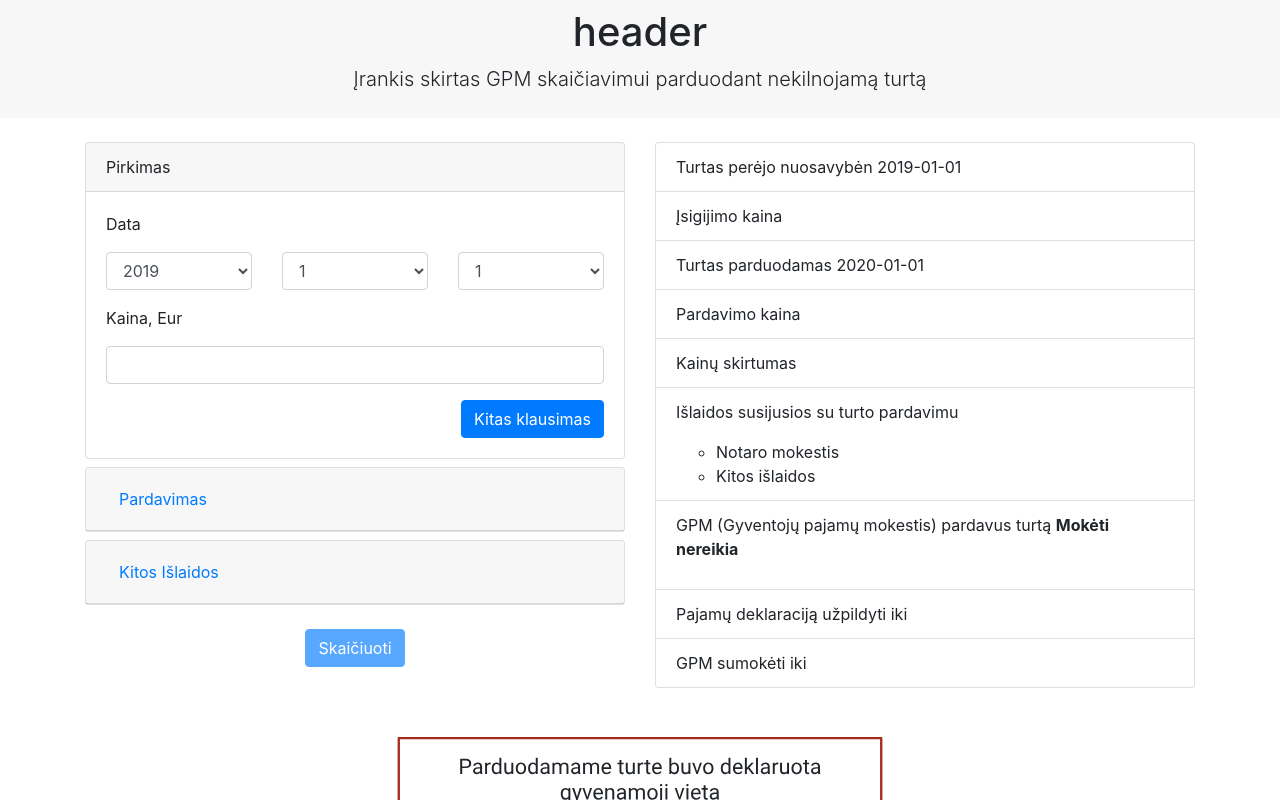
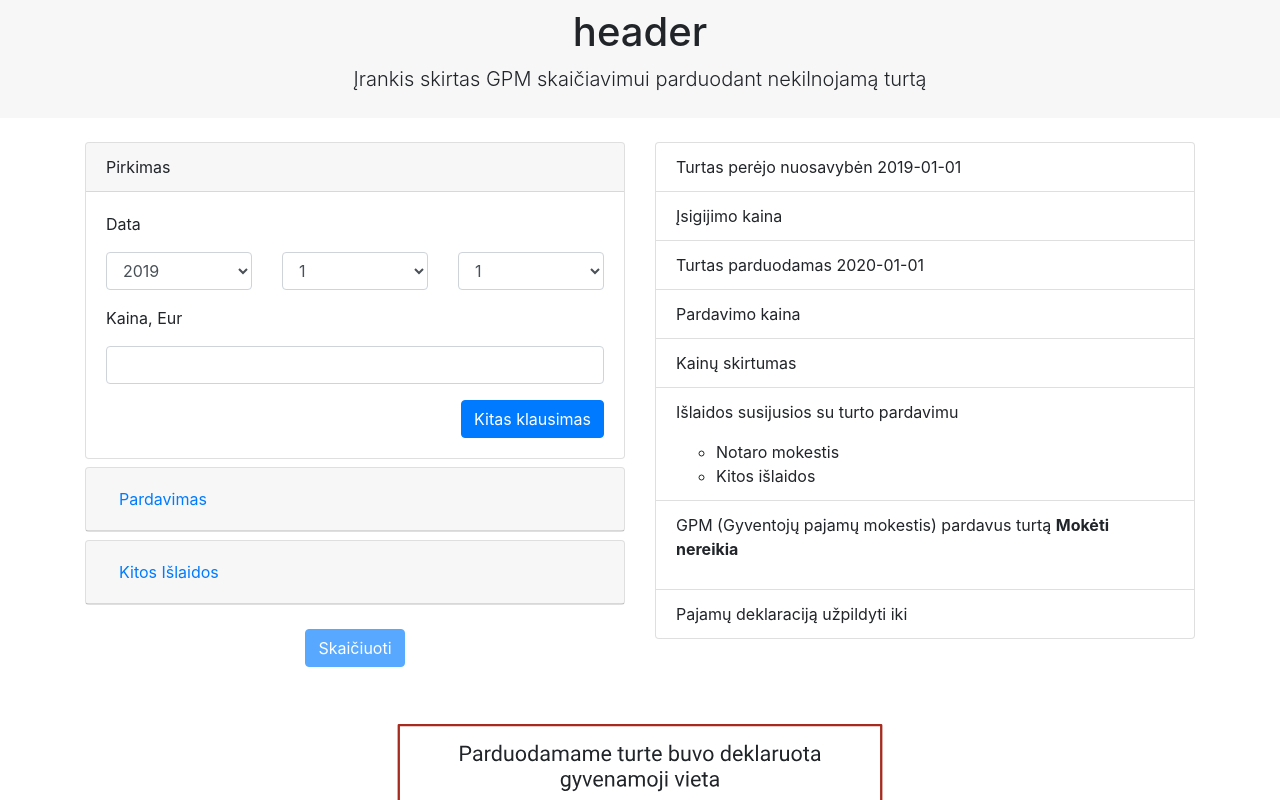
Before and after one commit to horolug/nt-duk, a React (Create React App) app: page / in a window 1280 px wide. Shown: the top 800 px of the page. Built offline with nearby package versions, Linux system fonts and the light colour scheme.

Commit message:
updating decision tree chart

```diff
--- a/src/Components/Summary/summary.js
+++ b/src/Components/Summary/summary.js
@@ -63,7 +63,6 @@ class Summary extends React.Component {
             <p>GPM (Gyventojų pajamų mokestis) pardavus turtą <strong> {this.priceSuffix(this.props.taxAmount)}</strong></p>
           </li>
           <li className="list-group-item">Pajamų deklaraciją užpildyti iki {this.props.taxReportDueDate}</li>
-          <li className="list-group-item">GPM sumokėti iki {this.props.taxDueDate}</li>
         </ul>
       </div>
     );
```
Also changed, not shown: src/Components/DecisionTree/decision.svg.
